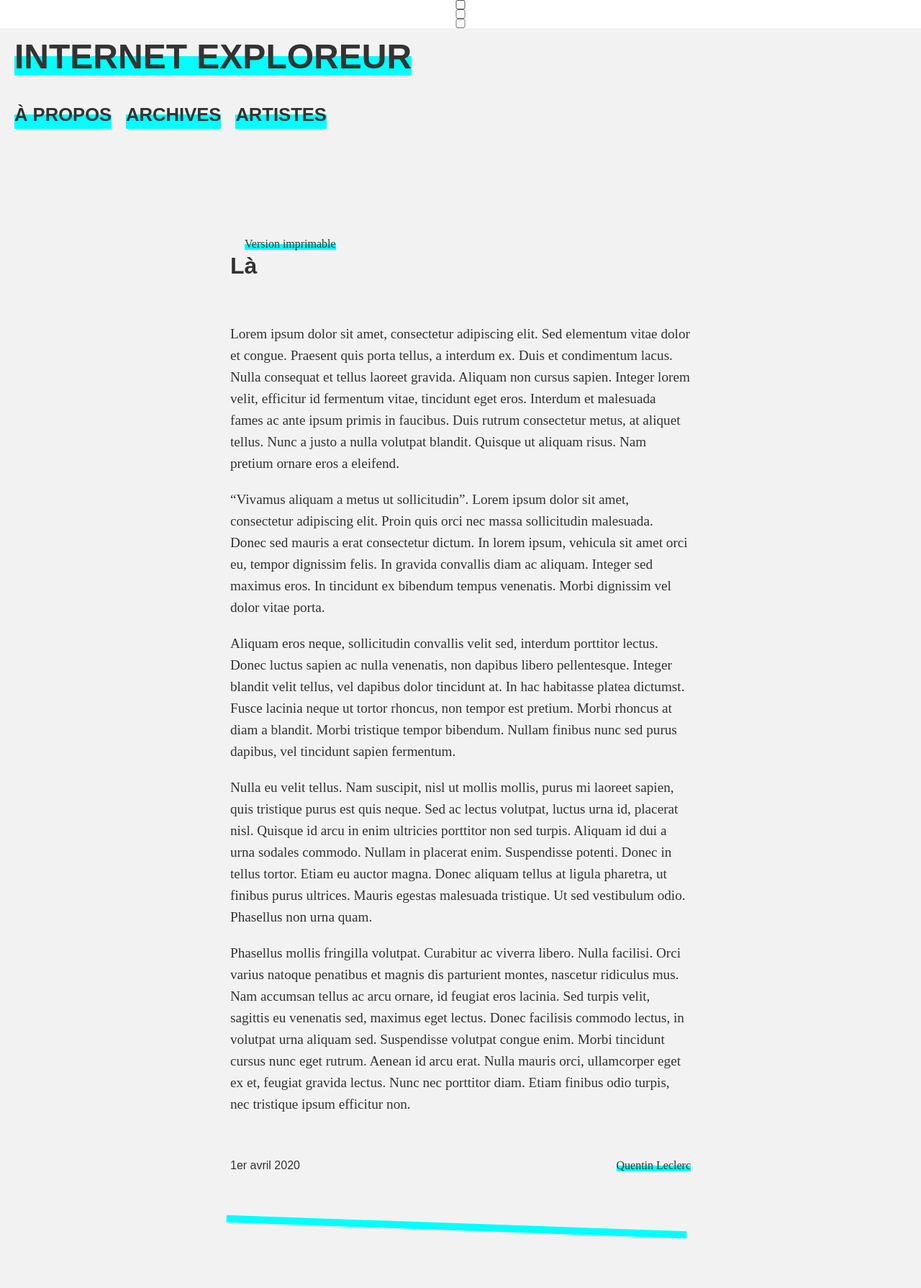
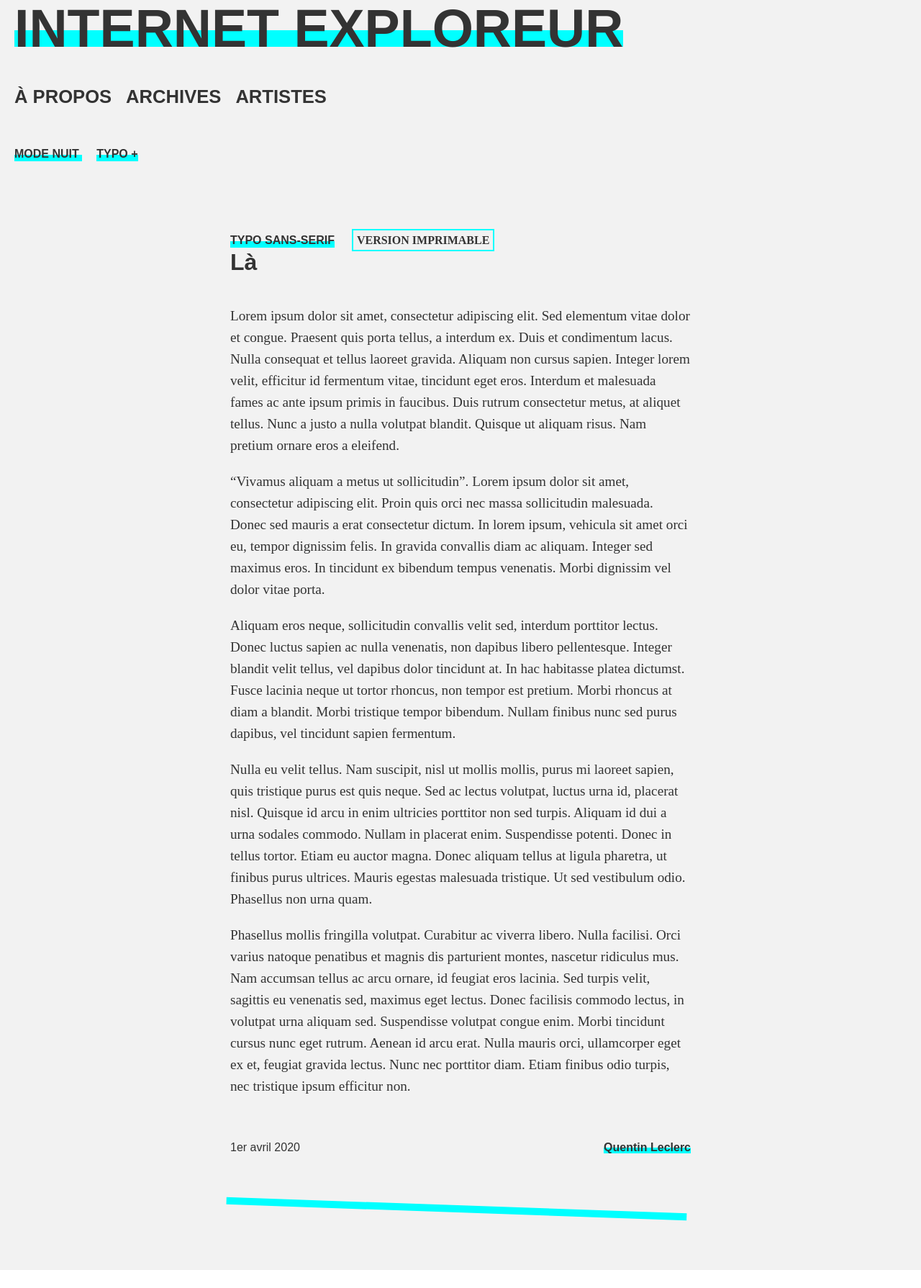
Before and after one commit to PQuod/Maipo, a Jekyll site: the page built from _posts/2020-04-01-avril - Copie.markdown, in a window 1280 px wide. Shown: the whole page at 72% size. Built offline with Jekyll 4.4.1, drawn with Linux system fonts in a browser that asks for light colours; after the commit the page ends 1764 px from its top, so only the background shows below that.

Commit message:
Update _layout.scss

```diff
--- a/_sass/minima/_layout.scss
+++ b/_sass/minima/_layout.scss
@@ -15,12 +15,8 @@
     padding-top:20px;
   }
 
-
-.site-title {
-text-transform:uppercase;
-display:inline-block;
-padding-left:var(--line-height);
-font-size:calc(var(--font-size)*1.5);
+.site-title a{
+  background:none;
 }
 
 .underline{
@@ -28,6 +24,13 @@ font-size:calc(var(--font-size)*1.5);
   background-repeat: no-repeat;
   background-size: 100% 100%;
   transition: background-size 0.5s 0s;
+  text-transform:uppercase;
+display:inline-block;
+margin-left:var(--line-height);
+font-size:calc(var(--font-size)*2.3);
+padding-bottom:5px;
+font-weight:bold;
+font-family:sans-serif;
 }
 
 .underline:hover{
@@ -44,18 +47,21 @@ text-transform:uppercase;
     font-weight:normal;
     font-size:calc(var(--font-size)*0.8);
     padding-right:var(--line-height);
+    font-weight:bold;
+
   }
 
-
-
-.page-link h1{
+.menu-page-title{
   background: var(--lines);
   background-repeat: no-repeat;
   background-size: 100% 100%;
   transition: background-size 0.5s 0s;
+  font-size:calc(var(--font-size)*1.5);
+      padding-bottom:5px;
+          font-family:sans-serif;
 }
 
-.page-link h1:hover{
+.menu-page-title:hover{
   background-size: 0 100%;
 }
 
@@ -69,13 +75,7 @@ margin-top:5px;
   padding-left:var(--line-height);
 }
 
-.fonc-liens a{
-  font-size:var(--font-size);
-  font-weight:bold;
-  margin-left:5px;
-  background-color:var(--custom-color);
-  padding:5px;
-}
+
 
 
 .line {
@@ -132,12 +132,15 @@ left:-10px;
 }
 
 
+
 .post-title{
   line-height:calc(var(--line-height)*1.5);
   font-family: sans-serif;
   font-size:calc(var(--font-size)*1.5);
   text-align:left;
 }
+
+
 
 .post-author{
   font-family:sans-serif;
@@ -152,6 +155,10 @@ left:-10px;
   *Articles
   */
 
+
+.post-content{
+  margin-top:var(--line-height);
+}
   article{
   max-width:var(--text-width);
   margin:auto;
@@ -162,15 +169,10 @@ left:-10px;
   padding-top:calc(var(--line-height)*2);
   }
 
-  article h1{
-    line-height:calc(var(--line-height)*2);
-    font-size:calc(var(--font-size)*2);
-        margin-bottom:calc(var(--line-height)*3);
-  }
-
 
   .text-content{
   margin-bottom:calc(var(--line-height)*3);
+  margin-top:calc(var(--line-height)*2);
   font-family:var(--text-font);
   font-size:calc(var(--font-size)*1.2);
   line-height:calc(var(--line-height)*1.5);
@@ -184,12 +186,19 @@ left:-10px;
   .p-author{
     position:relative;
     float:right;
+
+  }
+
+  .p-author a{
+    font-weight:bold;
+    font-family:sans-serif;
   }
 
 
   .post-footer h3{
     font-weight:normal;
     font-size:var(--font-size);
+
   }
 
   .post-line-footer{
@@ -209,6 +218,7 @@ left:-10px;
   text-align:justify;
   line-height:calc(var(--line-height)*1.5);
   font-family:sans-serif;
+  padding-top:var(--line-height);
   }
 
 
@@ -216,21 +226,7 @@ left:-10px;
   margin-bottom:calc(var(--line-height)*2);
 }
 
-  .archives h1{
-  margin-bottom:calc(var(--line-height)*2);
-  }
 
-  .archives h2{
-  margin-bottom:var(--line-height);
-  font-size:calc(var(--font-size)*1.5);
-  }
-
-
-.titre-archives{
-  font-size:var(--font-size);
-  hyphenate-before: 2;
-  hyphenate-after: 3;
-}
 
 .archives-separator{
   font-size:var(--font-size);
@@ -266,6 +262,8 @@ left:-10px;
 
 .bio-auteur{
   margin-bottom:calc(var(--line-height)*3);
+  margin-top:calc(var(--line-height)*2);
+
       font-size:calc(var(--font-size)*1.2);
   font-family:var(--text-font);
 }
@@ -280,16 +278,10 @@ left:-10px;
 
 .liste-textes{
   padding-bottom:var(--line-height);
+  font-size:var(--font-size);
 }
 
 
-/**
-*Single
-*/
-
-.single-content{
-  padding-top:calc(var(--line-height)*3);
-}
 
 
   /**
@@ -299,6 +291,66 @@ left:-10px;
   .site-footer{
     display:none;
   }
+
+
+  /**
+  *Checkboxes & teir labels
+  */
+
+  .dark-mode-label::before {
+  content: "MODE NUIT";
+}
+
+.dark-mode-checkbox:checked ~ .theme-container .dark-mode-label::before {
+  content: "MODE JOUR";
+}
+
+.typo-plus-label::before{
+  content: "TYPO +";
+}
+
+.typo-plus-checkbox:checked ~ .theme-container .typo-plus-label::before {
+  content: "TYPO -";
+}
+
+
+.typo-dys-label::before{
+  font-family:sans-serif;
+  content: "TYPO SANS-SERIF";
+}
+
+.typo-dys-checkbox:checked ~ .theme-container .typo-dys-label::before {
+font-family:serif;
+  content: "TYPO SERIF";
+}
+
+.test-label{
+  font-family:sans-serif;
+  cursor:pointer;
+  font-weight:bold;
+  border:2px solid var(--custom-color);
+  padding:5px;
+  font-size: var(--font-size);
+
+}
+
+.test-label a{
+    background:none;
+    text-transform:uppercase;
+}
+
+.sr-only {
+  position: absolute;
+  overflow: hidden;
+  clip: rect(0 0 0 0);
+  width: 1px;
+  height: 1px;
+  margin: -1px;
+  padding: 0;
+  border: 0;
+  white-space: nowrap; /* 1. */
+}
+
 
 /**
 * Phones
@@ -356,10 +408,7 @@ left:-10px;
     margin:var(--line-height);
     }
 
-    article h1{
-    padding-top:calc(var(--line-height)*2);
-    text-align:left;
-    }
+
 
     .p-author{
     float:left;
```
